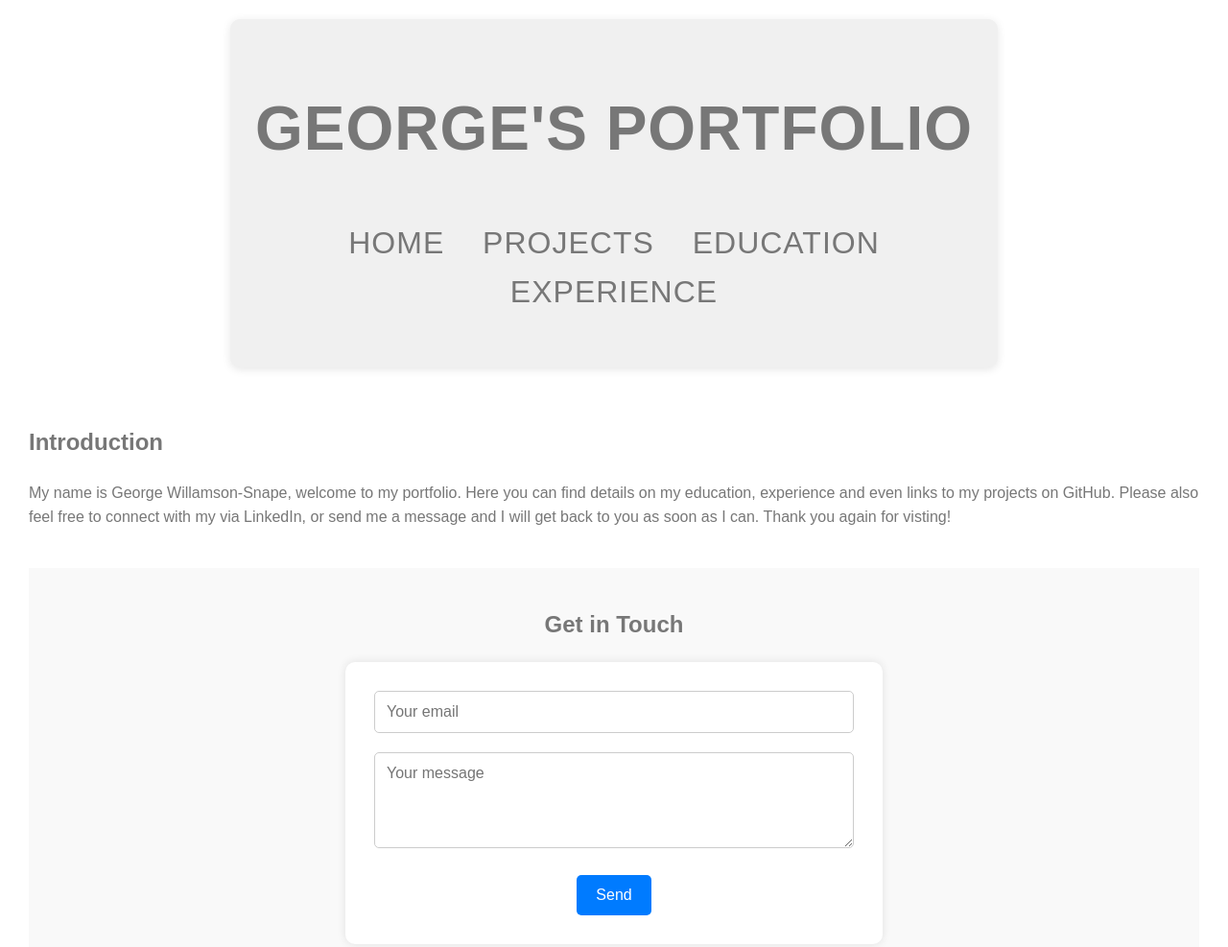
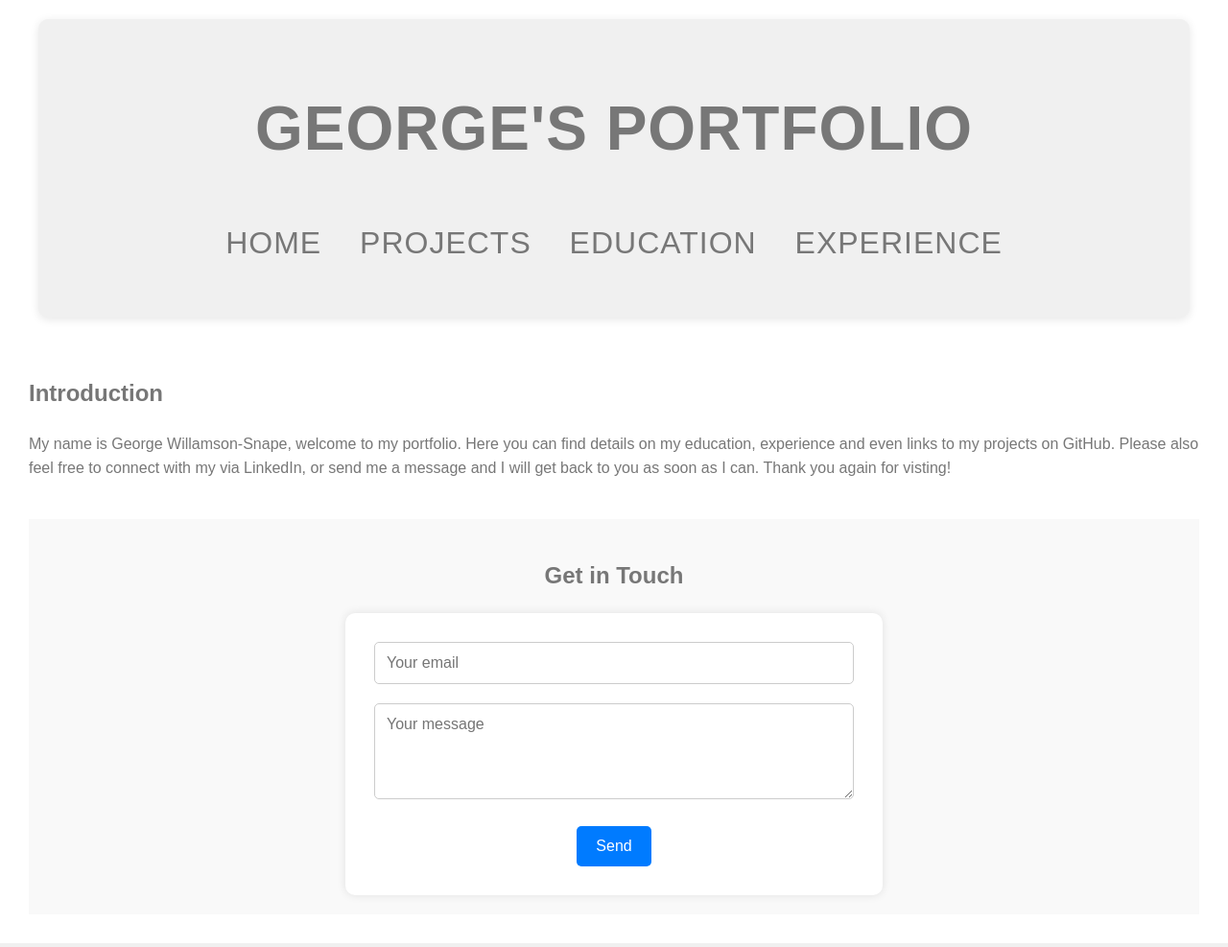
Before and after one commit to georgesnape01/georgesnape01.github.io, a plain HTML site: page portfolio-website/index.html in a window 1280 px wide. Shown: the top 987 px of the page at 96% size. Drawn offline with Linux system fonts and the light colour scheme.

Commit message:
Update styles.css

```diff
--- a/portfolio-website/styles.css
+++ b/portfolio-website/styles.css
@@ -2,7 +2,7 @@
 body { font-family: Arial, sans-serif; line-height: 1.6; margin: 0; padding: 0; }
 /* header { background: #f0f0f0; color: #777; padding: 10px 0; text-align: center; font-size: 2em; text-transform: uppercase; letter-spacing: 1px; font-weight: 50;} */
 header { background-color: #f0f0f0; color: #777; padding: 20px 0; text-align: center; font-size: 2em; text-transform: uppercase; letter-spacing: 1px; font-weight: 50;
-         border-radius: 10px; margin: 20px auto; max-width: 800px; box-shadow: 0 2px 10px rgba(0, 0, 0, 0.1); }
+         border-radius: 10px; margin: 20px auto; max-width: 1200px; box-shadow: 0 2px 10px rgba(0, 0, 0, 0.1); }
 nav ul { list-style-type: none; padding: 0; }
 nav ul li { display: inline; margin: 0 15px; }
 nav ul li a { color: #777; text-decoration: none; }
```
